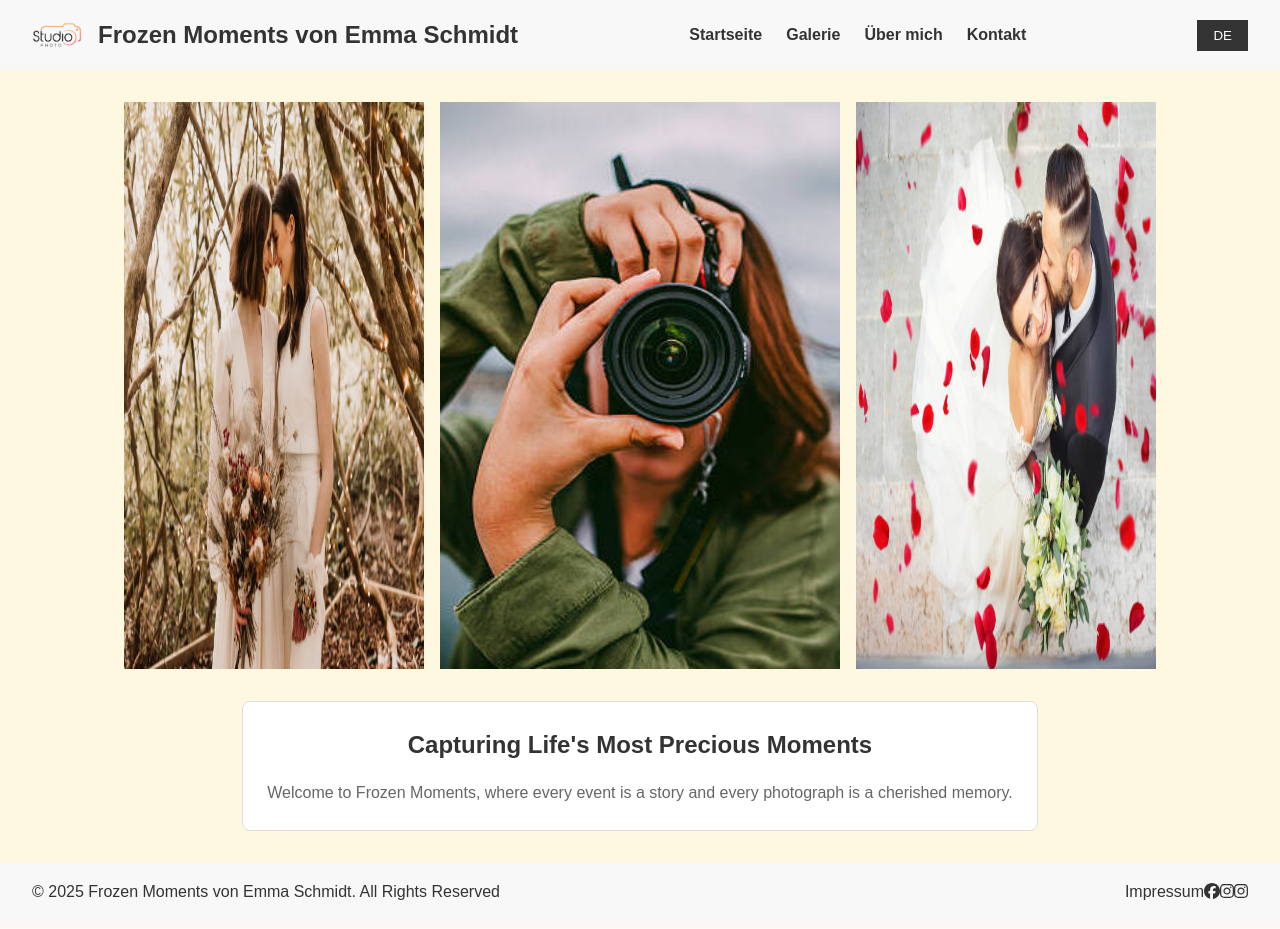
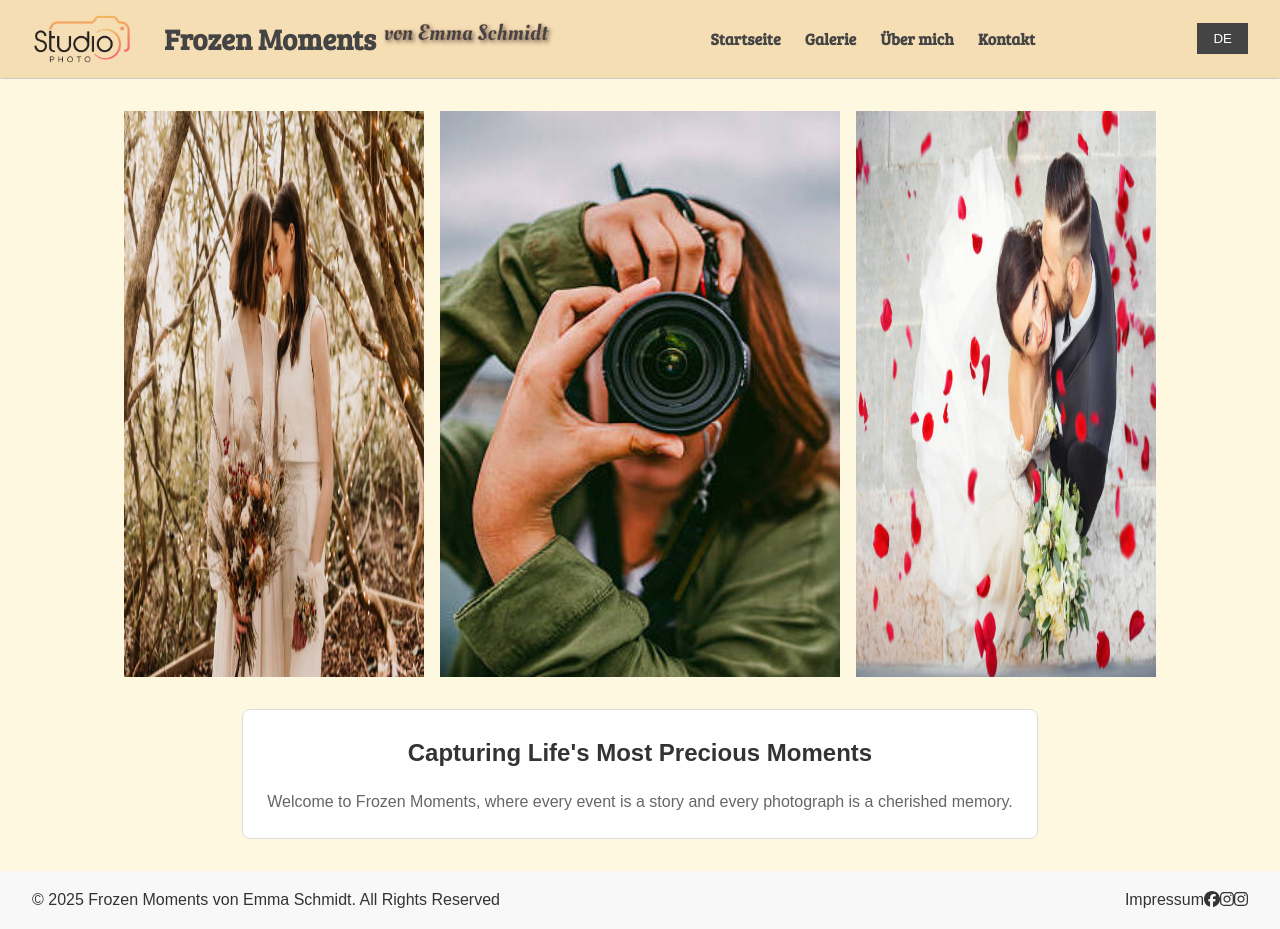
Before and after one commit to Mawadda-Kadi/frozen-moments-portfolio, a Next.js app: page / in a window 1280 px wide. Built offline with nearby package versions, Linux system fonts and the light colour scheme.

Commit message:
style the Header

```diff
--- a/src/components/Header.tsx
+++ b/src/components/Header.tsx
@@ -18,7 +18,10 @@ const Header = () => {
         <header className={styles.header}>
         < div className = {styles.header_left}>
                 <Image className={styles.logo} src="/images/logo.png" alt="Logo" width={50} height={50} />
-                <h1 className={styles.title}>Frozen Moments von Emma Schmidt</h1>
+                <h1 className={styles.title}>
+                    <span className={styles.frozen_memory}>Frozen Moments</span>
+                    <span className={styles.name}>von Emma Schmidt</span>
+                </h1>
             </div>
             <nav className={styles.navigation}>
                 <Link href="/">Startseite</Link>
--- a/src/pages/_app.tsx
+++ b/src/pages/_app.tsx
@@ -1,9 +1,27 @@
-// The entry point of te app
+// _app.txs The entry point of te app
 import '@/styles/globals.scss';
 import type { AppProps } from 'next/app';
+import { Bree_Serif, Oleo_Script } from 'next/font/google';
+
+// Importing Google Fonts
+const breeSerif = Bree_Serif({
+    weight: '400',
+    subsets: ['latin'],
+    variable: '--font-bree-serif',
+});
+
+const oleoScript = Oleo_Script({
+    weight: '400',
+    subsets: ['latin'],
+    variable: '--font-oleo-script',
+});
 
 function MyApp({ Component, pageProps }: AppProps) {
-    return <Component {...pageProps} />;
+    return (
+        <div className={`${breeSerif.variable} ${oleoScript.variable}`}>
+            <Component {...pageProps} />
+        </div>
+    );
 }
 
 export default MyApp;
--- /dev/null
+++ b/src/pages/_document.tsx
@@ -0,0 +1,13 @@
+import { Html, Head, Main, NextScript } from 'next/document';
+
+export default function Document() {
+    return (
+        <Html lang="en">
+            <Head />
+            <body>
+                <Main />
+                <NextScript />
+            </body>
+        </Html>
+    );
+}
--- a/src/styles/Header.module.scss
+++ b/src/styles/Header.module.scss
@@ -1,25 +1,53 @@
-$hover-color: #ff6600;
+$primary-color: #444444;
+$secondary-color: #F4A582;
+$hover-color: #F4A582;
+$title-font-family: var(--font-bree-serif), serif;
+$name-font-family: var(--font-oleo-script), cursive;
+$text-shadow: 2px 2px 4px rgba(0, 0, 0, 0.5);
+
 
 .header {
     display: flex;
     justify-content: space-between;
+    font-family: $title-font-family;
+    color: $primary-color;
     align-items: center;
-    padding: 1rem 2rem;
-    background-color: #f8f8f8;
+    padding: 0.8rem 2rem;
+    background-color:#F5DEB3;
+    box-shadow: 0px 4px 4px rgba(0, 0, 0, 0.2);
+    margin-bottom: 1px;
+
 
     .header_left {
         display: flex;
         align-items: center;
 
         .logo {
-            font-size: 1.5rem;
-            color: #333;
+            width: 100px;
+            height: auto;
+            margin-right: 1rem;
         }
 
         .title {
+            display: flex;
+            flex-wrap: wrap;
             margin-left: 1rem;
-            font-size: 1.5rem;
-            color: #333;
+
+
+            .frozen_memory {
+                font-size: 1.8rem;
+            }
+
+            .name {
+                font-family: $name-font-family;
+                font-size: 1.4rem;
+                font-weight: 400;
+                margin-left: 0.5rem;
+                color: $primary-color;
+                text-shadow: $text-shadow;
+                -webkit-text-stroke: 0.3px $secondary-color;
+
+            }
         }
     }
 
@@ -29,7 +57,7 @@ $hover-color: #ff6600;
 
         a {
             text-decoration: none;
-            color: #333;
+            color: $primary-color;
             font-weight: bold;
 
             &:hover {
@@ -41,7 +69,7 @@ $hover-color: #ff6600;
     .language_toggle {
         padding: 0.5rem 1rem;
         border: none;
-        background-color: #333;
+        background-color: $primary-color;
         color: #fff;
         cursor: pointer;
 
```
